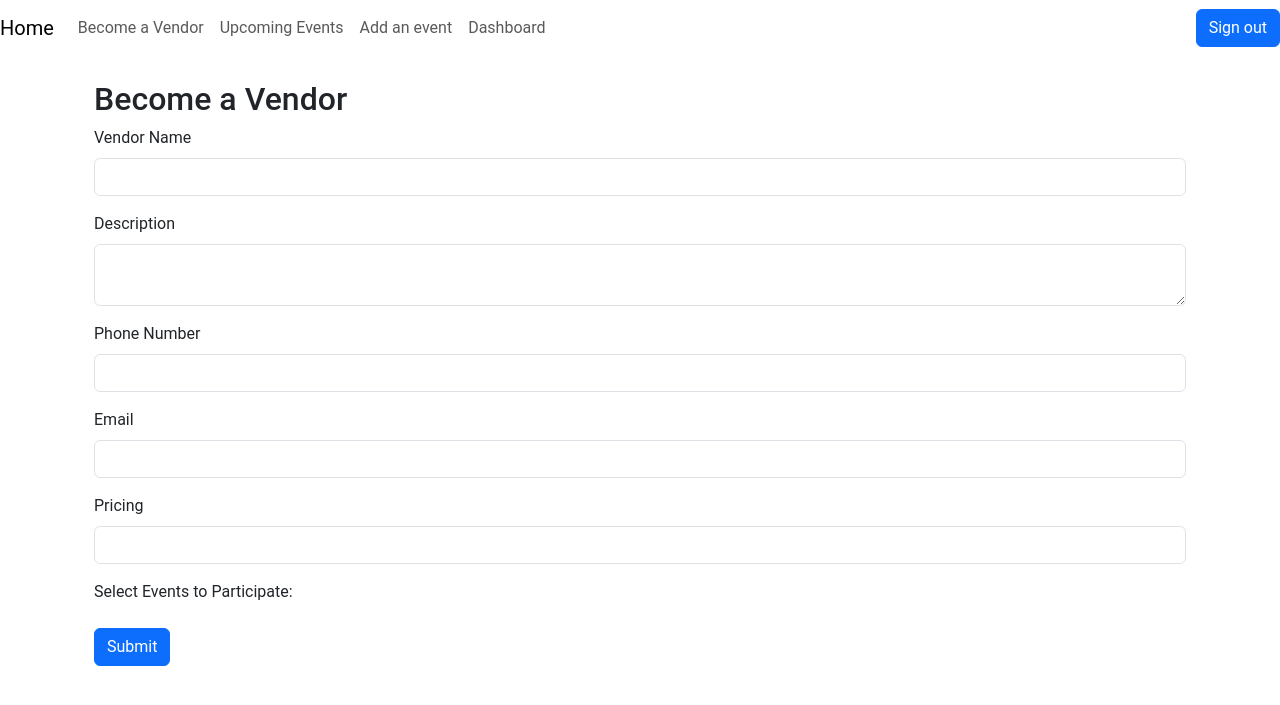
After one commit to NikiiG/Event_Planner_Project3, a Django app: page /become_vendor/ in a window 1280 px wide. The commit adds this page. Shown: the top 705 px of the page. Run offline with Django 4.2, Linux system fonts and the light colour scheme; data that the repository does not hold is empty.

Commit message:
add route view and template for vendors

```diff
--- a/main_app/templates/base.html
+++ b/main_app/templates/base.html
@@ -36,20 +36,20 @@
 </head>
 <body>
 <nav class="navbar navbar-expand-lg navbar-light bg-teal">
-    <a class="navbar-brand" href="#">Home</a>
+    <a class="navbar-brand" href="/">Home</a>
     <button class="navbar-toggler" type="button" data-bs-toggle="collapse" data-bs-target="#navbarNavDropdown" aria-controls="navbarNavDropdown" aria-expanded="false" aria-label="Toggle navigation">
         <span class="navbar-toggler-icon"></span>
     </button>
     <div class="collapse navbar-collapse" id="navbarNavDropdown">
         <ul class="navbar-nav">
             <li class="nav-item">
-                <a class="nav-link" href="#">Become a Vendor</a>
+                <a class="nav-link" href="{% url 'become_vendor'%}">Become a Vendor</a>
             </li>
             <li class="nav-item">
                 <a class="nav-link" href="#">Upcoming Events</a>
             </li>
             <li class="nav-item">
-                <a class="nav-link" href="#">Add Events</a>
+                <a class="nav-link" href="#">Add an event</a>
             </li>
             <li class="nav-item">
                 <a class="nav-link" href="#">Dashboard</a>
@@ -60,6 +60,7 @@
                 <button type="button" class="btn btn-primary">Sign out</button>
             </li>
         </ul>
+
 
     </div>
 </nav>
--- /dev/null
+++ b/main_app/templates/become_vendor.html
@@ -0,0 +1,42 @@
+<!-- event_app/templates/become_vendor.html -->
+
+{% extends "base.html" %}
+
+{% block content %}
+<div class="container mt-4">
+    <h2>Become a Vendor</h2>
+    <form method="post">
+        {% csrf_token %}
+        <div class="mb-3">
+            <label for="vendor_name" class="form-label">Vendor Name</label>
+            <input type="text" class="form-control" id="vendor_name" name="vendor_name" required>
+        </div>
+        <div class="mb-3">
+            <label for="vendor_description" class="form-label">Description</label>
+            <textarea class="form-control" id="vendor_description" name="vendor_description" required></textarea>
+        </div>
+        <div class="mb-3">
+            <label for="vendor_phone_number" class="form-label">Phone Number</label>
+            <input type="text" class="form-control" id="vendor_phone_number" name="vendor_phone_number" required>
+        </div>
+        <div class="mb-3">
+            <label for="vendor_email" class="form-label">Email</label>
+            <input type="email" class="form-control" id="vendor_email" name="vendor_email" required>
+        </div>
+        <div class="mb-3">
+            <label for="vendor_pricing" class="form-label">Pricing</label>
+            <input type="number" class="form-control" id="vendor_pricing" name="vendor_pricing" required>
+        </div>
+        <div class="mb-3">
+            <label class="form-label">Select Events to Participate:</label>
+            {% for event in events %}
+            <div class="form-check">
+                <input type="checkbox" class="form-check-input" id="event_{{ event.id }}" name="selected_events" value="{{ event.id }}">
+                <label class="form-check-label" for="event_{{ event.id }}">{{ event.name }}</label>
+            </div>
+            {% endfor %}
+        </div>
+        <button type="submit" class="btn btn-primary">Submit</button>
+    </form>
+</div>
+{% endblock %}
--- a/main_app/templates/home.html
+++ b/main_app/templates/home.html
@@ -1,7 +1,6 @@
 {% extends 'base.html' %}
 
 {% block content %}
-<p>Upcoming Events></p>
 <div class="container">
     <h1 class="text-center mt-5 mb-5 bg-teal">Upcoming Events</h1>
 
--- a/main_app/urls.py
+++ b/main_app/urls.py
@@ -5,5 +5,7 @@ urlpatterns = [
     path('',views.home, name='home'),
     path('about/', views.about, name='about'),
     path('events/', views.events_index, name='index'),
+    path('become_vendor/', views.become_vendor, name='become_vendor'),
+
 
 ]
--- a/main_app/views.py
+++ b/main_app/views.py
@@ -1,6 +1,7 @@
+from django.shortcuts import render, redirect
+from .models import Event, Category, Vendor, Rating
 from django.shortcuts import render
-from .models import Event, Category, Vendor, Rating
-
+from django.contrib.auth.decorators import login_required
 # Create your views here.
 # def home(request):
 #     return render(request, "home.html")
@@ -19,3 +20,27 @@ def home(request):
     recent_events = Event.objects.order_by('date')[:2]  # Fetch the two closest events
     context = {'recent_events': recent_events}
     return render(request, 'home.html', context)
+
+def become_vendor(request):
+    if request.method == 'POST':
+        vendor_name = request.POST.get('vendor_name')
+        vendor_description = request.POST.get('vendor_description')
+        vendor_phone_number = request.POST.get('vendor_phone_number')
+        vendor_email = request.POST.get('vendor_email')
+        vendor_pricing = request.POST.get('vendor_pricing')
+        selected_events = request.POST.getlist('events')
+
+        vendor = Vendor.objects.create(
+            name=vendor_name,
+            description=vendor_description,
+            phone_number=vendor_phone_number,
+            email=vendor_email,
+            pricing=vendor_pricing
+        )
+        vendor.events.set(selected_events)  # Add selected events to the vendor's events
+
+        return redirect('home')  # Adjust 'home' to the appropriate URL name
+
+    events = Event.objects.all()
+    context = {'events': events}
+    return render(request, 'become_vendor.html', context)
```
Also changed, not shown: main_app/models.py (+13 -9 lines), main_app/templates/about.html (+5 -4 lines), main_app/migrations/0003_rename_vendor_event_vendors.py (added).
